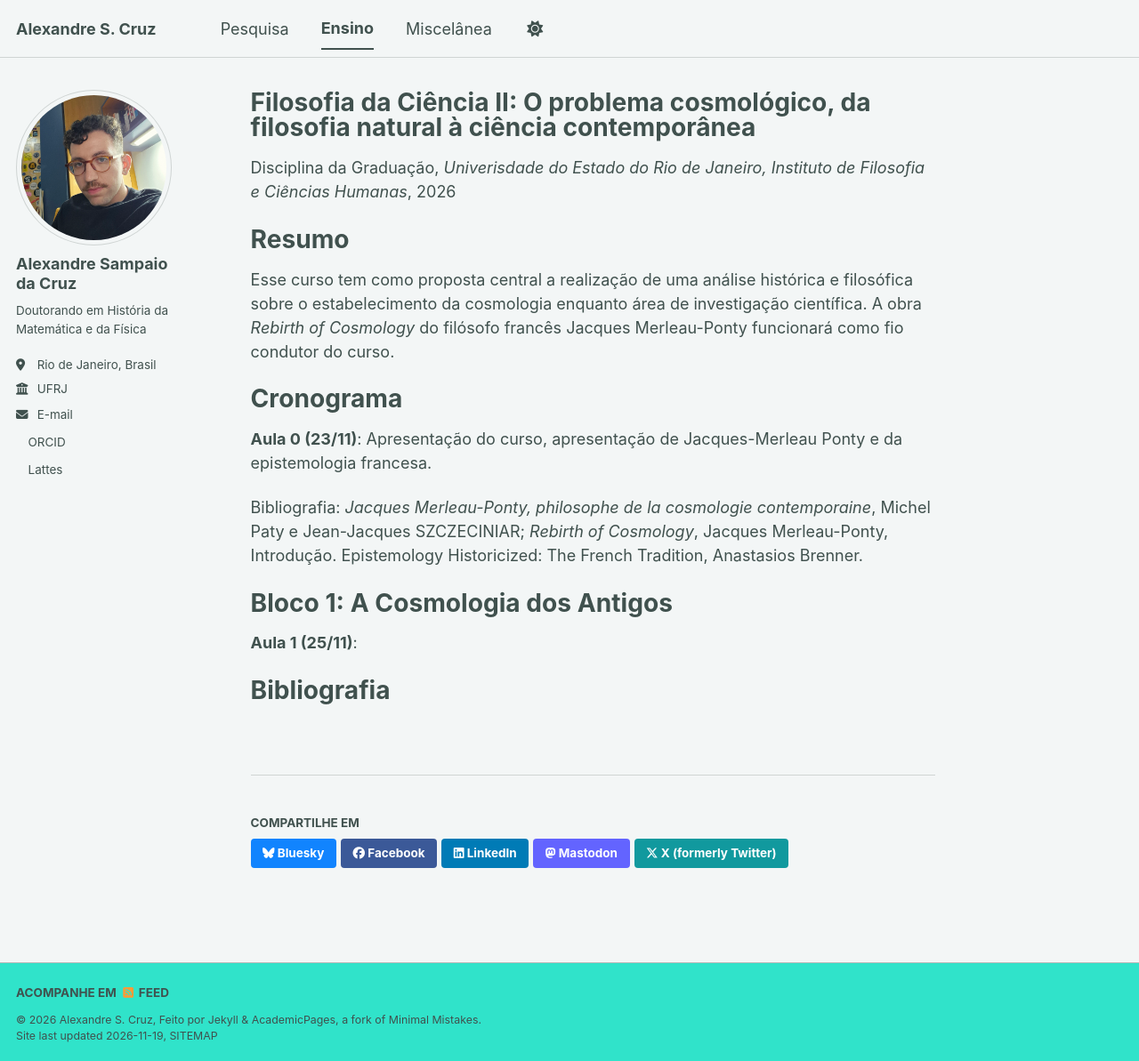
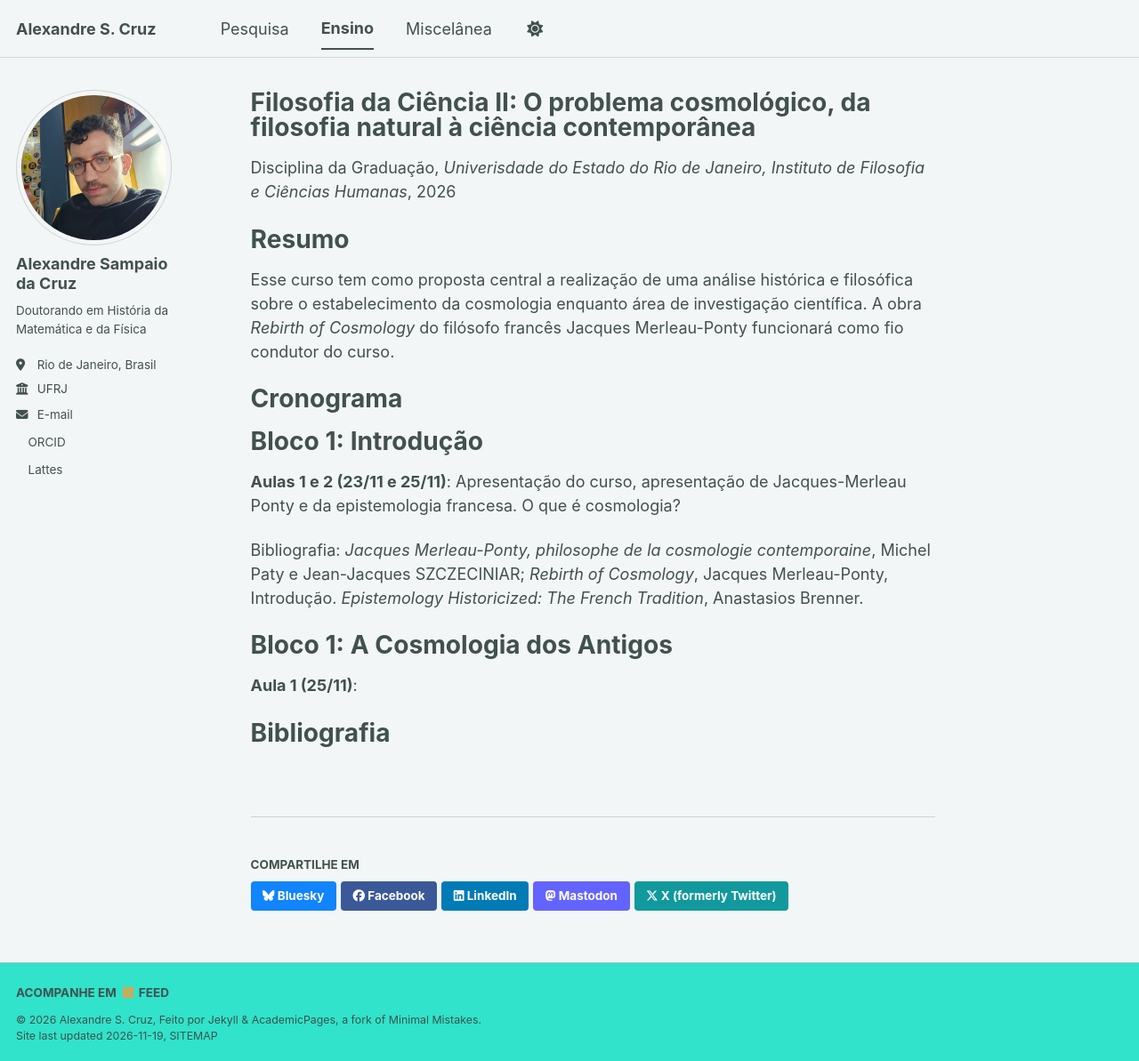
Before and after one commit to alexndr-sc/alexndr-sc.github.io, a Jekyll site: the page built from _teaching/2014-spring-teaching-1.md, in a window 1280 px wide and 1193 px high. Shown: the whole window at 89% size. Built offline with Jekyll 4.4.1, drawn with Linux system fonts in a browser that asks for light colours; a script bundle is joined from its source files by our own code; a style sheet for code colours, icons or effects is not loaded.

Commit message:
Update 2014-spring-teaching-1.md

```diff
--- a/_teaching/2014-spring-teaching-1.md
+++ b/_teaching/2014-spring-teaching-1.md
@@ -16,10 +16,14 @@ Esse curso tem como proposta central a realização de uma análise histórica e
 Cronograma
 ======
 
-**Aula 0 (23/11)**: Apresentação do curso, apresentação de Jacques-Merleau Ponty e da epistemologia francesa.
+# Bloco 1: Introdução
 
-Bibliografia: _Jacques Merleau-Ponty, philosophe de la
-cosmologie contemporaine_, Michel Paty e Jean-Jacques SZCZECINIAR; _Rebirth of Cosmology_, Jacques Merleau-Ponty, Introdução. Epistemology Historicized: The French Tradition, Anastasios Brenner.
+**Aulas 1 e 2 (23/11 e  25/11)**: Apresentação do curso, apresentação de Jacques-Merleau Ponty e da epistemologia francesa. O que é cosmologia?
+
+Bibliografia:
+_Jacques Merleau-Ponty, philosophe de la cosmologie contemporaine_, Michel Paty e Jean-Jacques SZCZECINIAR;
+_Rebirth of Cosmology_, Jacques Merleau-Ponty, Introdução.
+_Epistemology Historicized: The French Tradition_, Anastasios Brenner.
 
 # Bloco 1: A Cosmologia dos Antigos
 
```
